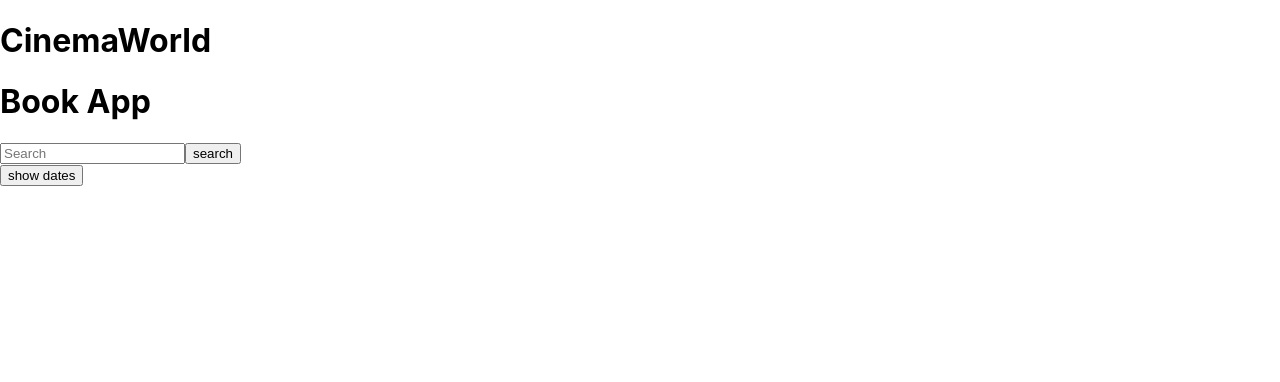
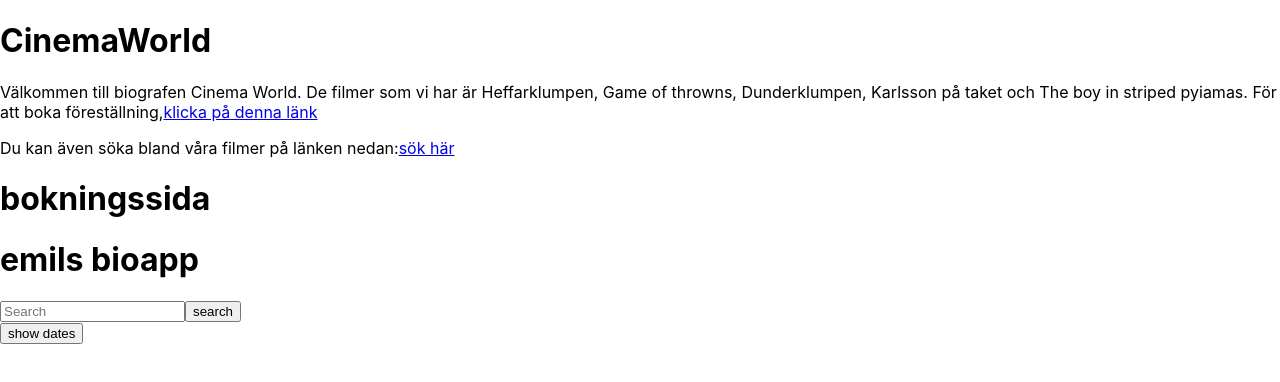
Before and after one commit to mailet01/case-7-react-cinema-booking, a React (Create React App) app in the folder cinema/: page / in a window 1280 px wide. Shown: the top 382 px of the page. Built offline with nearby package versions, Linux system fonts and the light colour scheme.

Commit message:
importerat välkomst och sökkomponenter

```diff
--- a/cinema/src/App.js
+++ b/cinema/src/App.js
@@ -1,6 +1,8 @@
 import React from 'react'
 import { useState, useEffect } from 'react';
 import ReactDOM from 'react-dom/client'
+import Welcome from "./pages/Welcome/Welcome";
+import Booking from "./pages/Booking/Booking";
 import Search from "./pages/Search/Search";
 import './App.css';
 function App() {
@@ -16,7 +18,7 @@ function App() {
                 }
                 const data = await response.json();
 
-            console.log("data", data);
+                console.log("data", data);
 
                 setCinemaData(data);
             } catch (err) {
@@ -41,7 +43,9 @@ function App() {
     return (
         <main>
             <h1 className='cinema'>{cinemaData.cinema.name}</h1>
-<Search />
+            <Welcome />
+            <Booking />
+            <Search />
 
 
         </main>
--- a/cinema/src/pages/Booking/Booking.jsx
+++ b/cinema/src/pages/Booking/Booking.jsx
@@ -1,16 +1,6 @@
-function Booking(props) {
+function Booking() {
 return (
-<form onSubmit={props.onSubmit}>
-<p>
-Vilka filmr vill du se?
-<input type="checkbox" name="Heffarklumpen" id="Heffarklumpen" />
-<input type="checkbox" name="Game of throwns" id="Game of throwns" />
-<input type="checkbox" name="Dunderklumpen" id="Dunderklumpen" />
-<input type="checkbox" name="Karlsson på taket" id="Karlsson på taket" />
-<input type="checkbox" name="The boy in striped pyiamas" id="The boy in striped pyiamas" />
-<input type="text" name="name" id="name" placeholder="ditt namn"/>
-</p>
-</form>
+<h1>bokningssida</h1>
 )
 }
 export default Booking;
--- a/cinema/src/pages/Search/Search.jsx
+++ b/cinema/src/pages/Search/Search.jsx
@@ -1,17 +1,17 @@
   import { useState, useEffect } from "react";
 function Search() {
-    // store book data in a stateful varible
+
     const [movieData, setMovieData] = useState(null);
     const [isLoading, setIsLoading] = useState(true);
     const [searchString, setSearchString] = useState(null);
 
-    // fetch data on app loading
+
     useEffect( () => {
       const fetchMovies = async () => {
         try {
         const response = await fetch("cinema.json");
 
-        // Check if everything is fine with fetching
+
         if (!response.ok) {
           throw new Error("could not fetch data ");
         }
@@ -36,7 +36,7 @@ function Search() {
   console.log(filteredMovies);
     return (
       <>
-        <h1>Book App</h1>
+        <h1>emils bioapp</h1>
         <div>
           <input placeholder="Search " type="text" name="search" onInput={ e => setSearchString(e.target.value)} value={searchString}/>
           <button type="submit">search</button>
--- a/cinema/src/pages/Welcome/welcome.jsx
+++ b/cinema/src/pages/Welcome/welcome.jsx
@@ -7,7 +7,7 @@ Välkommen till biografen Cinema World. De filmer som vi har är Heffarklumpen,
 </p>
 <p>
 Du kan även söka bland våra filmer på länken nedan:
-<a href="Search.jsx"
+<a href="Search.jsx">sök här</a>
 </p>
 </>
 )
```
